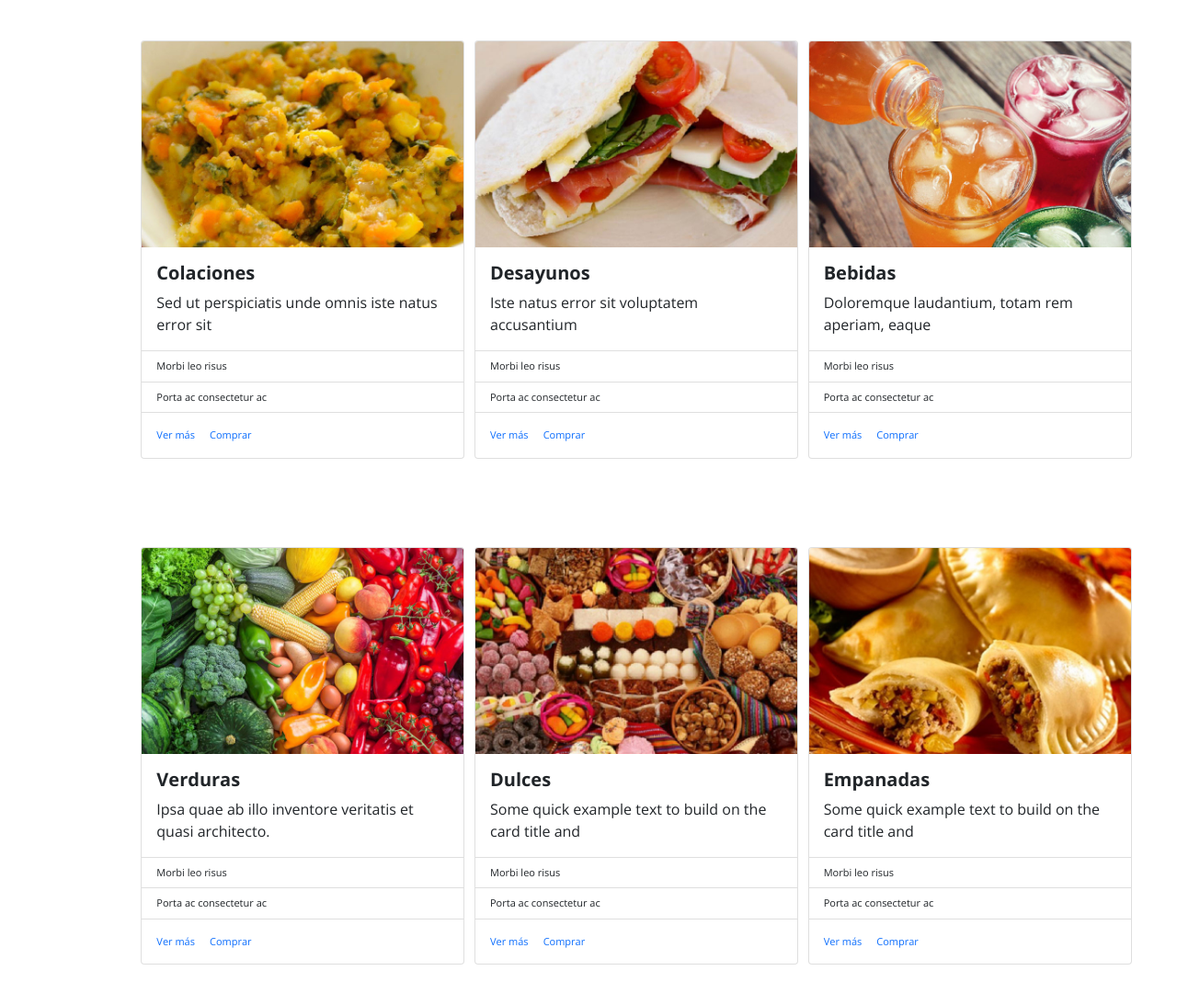
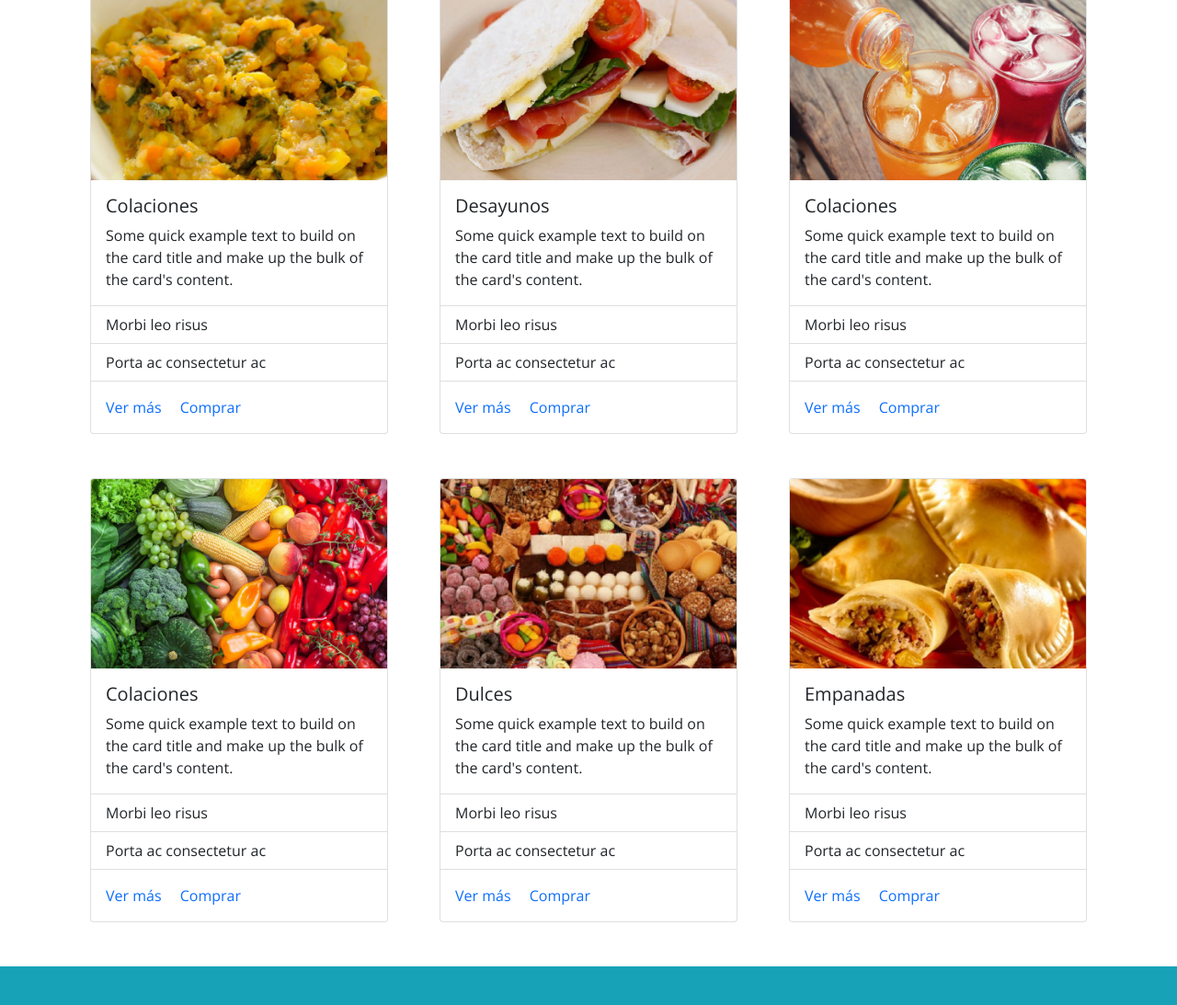
Before and after one commit to DirkGaston/Suricata, a plain HTML site: page index.html in a window 1280 px wide. Shown: the part 230-1323 px from the top of the page at 92% size. Drawn offline with nearby package versions, Linux system fonts and the light colour scheme.

Commit message:
second commit

```diff
--- a/assets/css/estilos.css
+++ b/assets/css/estilos.css
@@ -5,27 +5,26 @@
 }
 
 body {
-    font-family: 'Open Sans', sans-serif;
+  font-family: "Open Sans", sans-serif;
+}
+a {
+  text-decoration: none;
+}
+
+h1 {
+  font-weight: 700;
+  color: #707070;
+}
+h2 {
+  font-size: 2.5rem;
 }
 
 .navbar img {
-    width: 132px;
+  width: 30%;
 }
 
-/* Productos */
-
-.list-group-item {
-    font-size: 11px;
-}
-
-.card-link {
-    font-size: 11px;
-    text-decoration: none;
-}
-
-
 footer {
-    background-color: #E83E8C;
+  background-color: #e83e8c;
 }
 
 footer img {
--- a/index.html
+++ b/index.html
@@ -1,35 +1,50 @@
 <!DOCTYPE html>
 <html lang="en">
-
   <head>
-    <meta charset="UTF-8">
-    <meta http-equiv="X-UA-Compatible" content="IE=edge">
-    <meta name="viewport" content="width=device-width, initial-scale=1.0">
-    <link href="https://cdn.jsdelivr.net/npm/bootstrap@5.1.3/dist/css/bootstrap.min.css" rel="stylesheet"
-        integrity="sha384-1BmE4kWBq78iYhFldvKuhfTAU6auU8tT94WrHftjDbrCEXSU1oBoqyl2QvZ6jIW3" crossorigin="anonymous">
-    <link rel="preconnect" href="https://fonts.googleapis.com">
-    <link rel="preconnect" href="https://fonts.gstatic.com" crossorigin>
-    <link href="https://fonts.googleapis.com/css2?family=Open+Sans:wght@400;700&display=swap" rel="stylesheet">
-    <link rel="stylesheet" href="https://cdnjs.cloudflare.com/ajax/libs/font-awesome/5.9.0/css/all.min.css"
+    <meta charset="UTF-8" />
+    <meta http-equiv="X-UA-Compatible" content="IE=edge" />
+    <meta name="viewport" content="width=device-width, initial-scale=1.0" />
+    <title>Suricata</title>
+    <link
+      href="https://cdn.jsdelivr.net/npm/bootstrap@5.1.3/dist/css/bootstrap.min.css"
+      rel="stylesheet"
+      integrity="sha384-1BmE4kWBq78iYhFldvKuhfTAU6auU8tT94WrHftjDbrCEXSU1oBoqyl2QvZ6jIW3"
+      crossorigin="anonymous"
+    />
+    <link rel="preconnect" href="https://fonts.googleapis.com" />
+    <link rel="preconnect" href="https://fonts.gstatic.com" crossorigin />
+    <link
+      href="https://fonts.googleapis.com/css2?family=Open+Sans:wght@400;700&display=swap"
+      rel="stylesheet"
+    />
+    <link
+      rel="stylesheet"
+      href="https://cdnjs.cloudflare.com/ajax/libs/font-awesome/5.9.0/css/all.min.css"
       integrity="sha512-q3eWabyZPc1XTCmF+8/LuE1ozpg5xxn7iO89yfSOd5/oKvyqLngoNGsx8jq92Y8eXJ/IRxQbEC+FGSYxtk2oiw=="
-        crossorigin="anonymous" referrerpolicy="no-referrer" />
-    <link rel="stylesheet" href="assets/css/estilos.css">
-    <title>Suricata</title>
+      crossorigin="anonymous"
+      referrerpolicy="no-referrer"
+    />
+    <link rel="stylesheet" href="assets/css/estilos.css" />
   </head>
 
   <body>
-
-
-    <nav class="navbar navbar-expand-lg navbar-dark" style="background-color: #E83E8C;">
+    <nav
+      class="navbar navbar-expand-lg navbar-dark"
+      style="background-color: #e83e8c"
+    >
       <div class="container-fluid">
         <a class="navbar-brand ms-5 py-2 p-5" href="#">
-
-                <img src="assets/img/logo.png" alt="logo">
-
+          <img src="assets/img/logo.png" alt="logo" />
         </a>
-            <button class="navbar-toggler" type="button" data-bs-toggle="collapse"
-                data-bs-target="#navbarSupportedContent" aria-controls="navbarSupportedContent" aria-expanded="false"
-                aria-label="Toggle navigation">
+        <button
+          class="navbar-toggler"
+          type="button"
+          data-bs-toggle="collapse"
+          data-bs-target="#navbarSupportedContent"
+          aria-controls="navbarSupportedContent"
+          aria-expanded="false"
+          aria-label="Toggle navigation"
+        >
           <span class="navbar-toggler-icon"></span>
         </button>
         <div class="collapse navbar-collapse" id="navbarSupportedContent">
@@ -43,191 +58,205 @@
             <li class="nav-item px-3">
               <a class="nav-link text-light" href="#">Contacto</a>
             </li>
-
           </ul>
         </div>
       </div>
     </nav>
 
-    <section id="Productos" class="p-5">
-        <div class="container-fluid">
-            <h1 class="display-3 text-center fw-bold mb-3" style="color: #707070">Nuestros Productos</h1>
+    <main class="container mt-5">
+      <header>
+        <h1 class="text-center mb-5">Nuestros Productos</h1>
+      </header>
 
-
-
-            <div class="row p-5">
-
-                <div class="col-12 col-md-3 mx-auto">
-
-                    <div class="card" style="width: 22rem;">
-                        <img src="assets/img/colaciones.jpg" class="card-img-top" alt="colaciones" />
+      <section>
+        <div class="row">
+          <!--Colaciones-->
+          <div class="col-12 col-sm-12 col-md-6 col-lg-4 col-xl-4">
+            <div class="card mx-3 mb-5">
+              <img
+                src="assets/img/colaciones.jpg"
+                class="card-img-top"
+                alt="foto colación"
+              />
               <div class="card-body">
-                            <h5 class="card-title fw-bold">Colaciones</h5>
+                <h5 class="card-title">Colaciones</h5>
                 <p class="card-text">
-                                Sed ut perspiciatis unde omnis iste natus error sit
+                  Some quick example text to build on the card title and make up
+                  the bulk of the card's content.
                 </p>
               </div>
-
               <ul class="list-group list-group-flush">
                 <li class="list-group-item">Morbi leo risus</li>
                 <li class="list-group-item">Porta ac consectetur ac</li>
               </ul>
-                        <div class="card-body align-items-center d-flex">
+              <div class="card-body">
                 <a href="#" class="card-link">Ver más</a>
                 <a href="#" class="card-link">Comprar</a>
               </div>
             </div>
           </div>
-                <div class="col-12 col-md-3 mx-auto">
-                    <div class="card" style="width: 22rem;">
-                        <img src="assets/img/desayunos.jpg" class="card-img-top" alt="desayunos" />
+          <!--Desayunos-->
+          <div class="col-12 col-sm-12 col-md-6 col-lg-4 col-xl-4">
+            <div class="card mx-3 mb-5">
+              <img
+                src="assets/img/desayunos.jpg"
+                class="card-img-top"
+                alt="foto colación"
+              />
               <div class="card-body">
-                            <h5 class="card-title fw-bold">Desayunos</h5>
+                <h5 class="card-title">Desayunos</h5>
                 <p class="card-text">
-                                Iste natus error sit voluptatem accusantium
+                  Some quick example text to build on the card title and make up
+                  the bulk of the card's content.
                 </p>
               </div>
-
-                        <ul class="list-group list-group-flush fs-6">
+              <ul class="list-group list-group-flush">
                 <li class="list-group-item">Morbi leo risus</li>
                 <li class="list-group-item">Porta ac consectetur ac</li>
               </ul>
-                        <div class="card-body align-items-center d-flex">
+              <div class="card-body">
                 <a href="#" class="card-link">Ver más</a>
                 <a href="#" class="card-link">Comprar</a>
               </div>
             </div>
           </div>
-                <div class="col-12 col-md-3 mx-auto">
-                    <div class="card" style="width: 22rem;">
-                        <img src="assets/img/bebidas.jpg" class="card-img-top" alt="bebidas" />
+          <!--Bebidas-->
+          <div class="col-12 col-sm-12 col-md-6 col-lg-4 col-xl-4">
+            <div class="card mx-3 mb-5">
+              <img
+                src="assets/img/bebidas.jpg"
+                class="card-img-top"
+                alt="foto colación"
+              />
               <div class="card-body">
-                            <h5 class="card-title fw-bold">Bebidas</h5>
+                <h5 class="card-title">Colaciones</h5>
                 <p class="card-text">
-                                Doloremque laudantium, totam rem aperiam, eaque
+                  Some quick example text to build on the card title and make up
+                  the bulk of the card's content.
                 </p>
               </div>
-
               <ul class="list-group list-group-flush">
                 <li class="list-group-item">Morbi leo risus</li>
                 <li class="list-group-item">Porta ac consectetur ac</li>
               </ul>
-                        <div class="card-body align-items-center d-flex">
+              <div class="card-body">
                 <a href="#" class="card-link">Ver más</a>
                 <a href="#" class="card-link">Comprar</a>
               </div>
             </div>
           </div>
-
-            </div>
-
-            <div class="row p-5">
-
-                <div class="col-12 col-md-3 mx-auto">
-
-                    <div class="card" style="width: 22rem;">
-                        <img src="assets/img/verduras.jpg" class="card-img-top" alt="verduras" />
+          <!--Verduras-->
+          <div class="col-12 col-sm-12 col-md-6 col-lg-4 col-xl-4">
+            <div class="card mx-3 mb-5">
+              <img
+                src="assets/img/verduras.jpg"
+                class="card-img-top"
+                alt="foto colación"
+              />
               <div class="card-body">
-                            <h5 class="card-title fw-bold">Verduras</h5>
+                <h5 class="card-title">Colaciones</h5>
                 <p class="card-text">
-                                Ipsa quae ab illo inventore veritatis et quasi architecto.
+                  Some quick example text to build on the card title and make up
+                  the bulk of the card's content.
                 </p>
               </div>
-
               <ul class="list-group list-group-flush">
                 <li class="list-group-item">Morbi leo risus</li>
                 <li class="list-group-item">Porta ac consectetur ac</li>
               </ul>
-                        <div class="card-body align-items-center d-flex">
+              <div class="card-body">
                 <a href="#" class="card-link">Ver más</a>
                 <a href="#" class="card-link">Comprar</a>
               </div>
             </div>
           </div>
-                <div class="col-12 col-md-3 mx-auto">
-                    <div class="card" style="width: 22rem;">
-                        <img src="assets/img/dulces.jpg" class="card-img-top" alt="dulces" />
+          <!--Dulces-->
+          <div class="col-12 col-sm-12 col-md-6 col-lg-4 col-xl-4">
+            <div class="card mx-3 mb-5">
+              <img
+                src="assets/img/dulces.jpg"
+                class="card-img-top"
+                alt="foto Dulces"
+              />
               <div class="card-body">
-                            <h5 class="card-title fw-bold">Dulces</h5>
+                <h5 class="card-title">Dulces</h5>
                 <p class="card-text">
-                                Some quick example text to build on the card title and
+                  Some quick example text to build on the card title and make up
+                  the bulk of the card's content.
                 </p>
               </div>
-
-                        <ul class="list-group list-group-flush fs-6">
+              <ul class="list-group list-group-flush">
                 <li class="list-group-item">Morbi leo risus</li>
                 <li class="list-group-item">Porta ac consectetur ac</li>
               </ul>
-                        <div class="card-body align-items-center d-flex">
+              <div class="card-body">
                 <a href="#" class="card-link">Ver más</a>
                 <a href="#" class="card-link">Comprar</a>
               </div>
             </div>
           </div>
-                <div class="col-12 col-md-3 mx-auto">
-                    <div class="card" style="width: 22rem;">
-                        <img src="assets/img/empanadas.jpg" class="card-img-top" alt="empanadas" />
+          <!--Empanadas-->
+          <div class="col-12 col-sm-12 col-md-6 col-lg-4 col-xl-4">
+            <div class="card mx-3 mb-5">
+              <img
+                src="assets/img/empanadas.jpg"
+                class="card-img-top"
+                alt="foto empanadas"
+              />
               <div class="card-body">
-                            <h5 class="card-title fw-bold">Empanadas</h5>
+                <h5 class="card-title">Empanadas</h5>
                 <p class="card-text">
-                                Some quick example text to build on the card title and
+                  Some quick example text to build on the card title and make up
+                  the bulk of the card's content.
                 </p>
               </div>
-
               <ul class="list-group list-group-flush">
                 <li class="list-group-item">Morbi leo risus</li>
                 <li class="list-group-item">Porta ac consectetur ac</li>
               </ul>
-                        <div class="card-body align-items-center d-flex">
+              <div class="card-body">
                 <a href="#" class="card-link">Ver más</a>
                 <a href="#" class="card-link">Comprar</a>
               </div>
             </div>
           </div>
-
-            </div>
         </div>
       </section>
+    </main>
 
-
-
-    <section class="icons-section d-none d-md-block" id="medios-de-pago" style="background-color: #17A2B8">
+    <section
+      class="icons-section d-none d-md-block"
+      id="medios-de-pago"
+      style="background-color: #17a2b8"
+    >
       <div class="container-fluid">
-
         <div class="row text-center py-5 pl-5 pr-2">
           <div class="col-12 col-md-4">
             <p class="fs-1 text-light fw-bold">Ahora aceptamos</p>
-
           </div>
 
           <div class="col-12 col-md-1">
             <i class="fab fa-cc-mastercard fa-4x text-light"></i>
-
           </div>
 
           <div class="col-12 col-md-1">
             <i class="fab fa-cc-visa fa-4x text-light"></i>
-
           </div>
 
           <div class="col-12 col-md-1">
             <i class="fab fa-cc-amex fa-4x text-light"></i>
-
           </div>
 
           <div class="col-12 col-md-1">
             <i class="fab fa-cc-diners-club fa-4x text-light"></i>
-
           </div>
 
           <div class="col-12 col-md-1">
             <i class="fab fa-cc-paypal fa-4x text-light"></i>
-
           </div>
 
           <div class="col-12 col-md-1">
             <i class="fab fa-cc-discover fa-4x text-light"></i>
-
           </div>
         </div>
       </div>
@@ -235,13 +264,14 @@
 
     <footer class="img-fluid text-center py-5">
       <div class="container-fluid">
-            <img src="assets/img/logo-footer.png" alt="logo-footer">
+        <img src="assets/img/logo-footer.png" alt="logo-footer" />
       </div>
     </footer>
 
-    <script src="https://cdn.jsdelivr.net/npm/bootstrap@5.1.3/dist/js/bootstrap.bundle.min.js"
+    <script
+      src="https://cdn.jsdelivr.net/npm/bootstrap@5.1.3/dist/js/bootstrap.bundle.min.js"
       integrity="sha384-ka7Sk0Gln4gmtz2MlQnikT1wXgYsOg+OMhuP+IlRH9sENBO0LRn5q+8nbTov4+1p"
-        crossorigin="anonymous"></script>
+      crossorigin="anonymous"
+    ></script>
   </body>
-
 </html>
```
Lines whose indentation alone changed are shown as unchanged.
